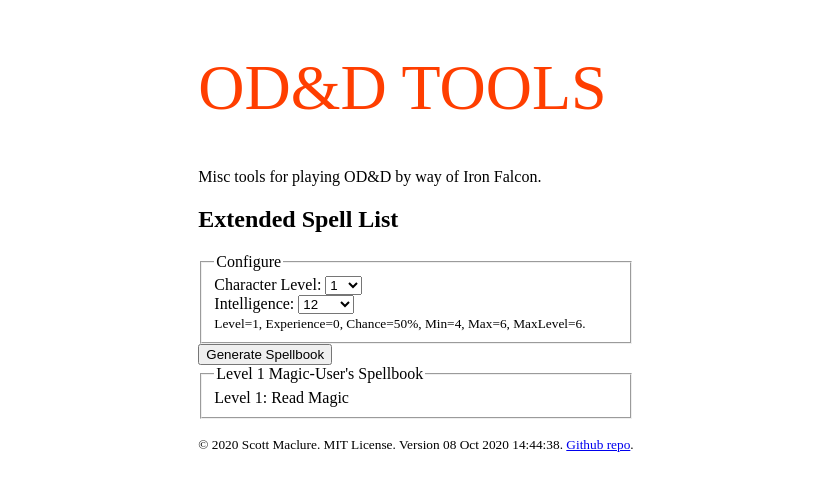
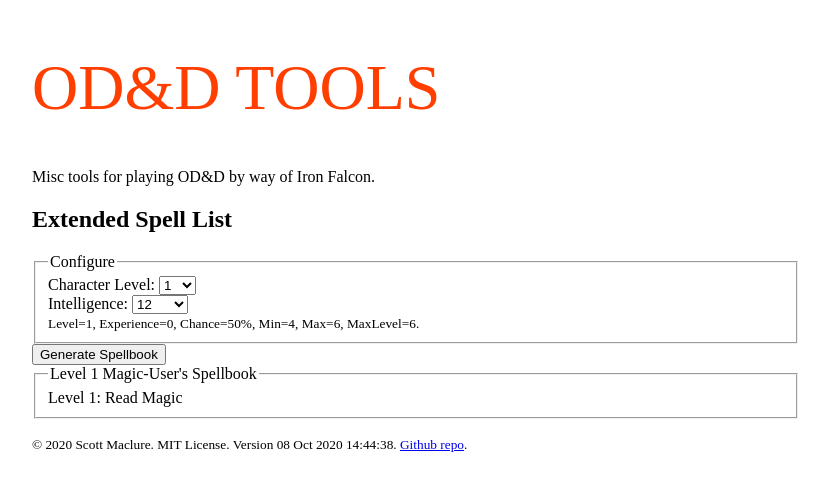
Before and after one commit to ScottMaclure/oddtools, a Svelte app: page / in a window 1280 px wide. Shown: the top 490 px of the page, without its empty margins (224-1053 px from the left). Built offline with nearby package versions, Linux system fonts and the light colour scheme; the HTML template or start-up script is replaced by a standard one.

Commit message:
Fix width issue.

```diff
--- a/src/App.svelte
+++ b/src/App.svelte
@@ -7,7 +7,7 @@
 	let spellBook = deepClone(ifData.classes.magicUser.startingSpellBook)
 
 	function resetSpellBook() {
-		console.log('resetSpellBook called')
+		//console.log('resetSpellBook called')
 		spellBook = deepClone(ifData.classes.magicUser.startingSpellBook)
 	}
 
@@ -15,12 +15,12 @@
 
 		// Reset the spellbook
 		resetSpellBook()
-		console.log('generateSpellBook, selectedIntelligence:', selectedIntelligence)
+		//console.log('generateSpellBook, selectedIntelligence:', selectedIntelligence)
 
 		// Go through each class level up to the "maxSpellLevel", which is the highgest memorizable spell level.
 		for (let i = 0; i < selectedLevel.maxSpellLevel; i++) {
 
-			console.log('Generating spells for level:', i+1)
+			//console.log('Generating spells for level:', i+1)
 
 			let currentSpells = spellBook[i].spells
 			let spellsAvailable = deepClone(ifData.classes.magicUser.spells[i])
@@ -30,8 +30,8 @@
 				spellsAvailable = spellsAvailable.filter(item => item !== "Read Magic")
 			}
 
-			console.log('currentSpells:', currentSpells)
-			console.log('spellsAvailable:', spellsAvailable)
+			//console.log('currentSpells:', currentSpells)
+			//console.log('spellsAvailable:', spellsAvailable)
 
 			let moreSpells = true
 			while (moreSpells) {
@@ -119,7 +119,7 @@
 				<legend>Configure</legend>
 				<div>
 					Character Level:
-					<select bind:value={selectedLevel} on:blur={resetSpellBook}>
+					<select bind:value={selectedLevel} on:change={resetSpellBook}>
 						{#each ifData.classes.magicUser.levels as option}
 							<option value={option}>{option.level}</option>
 						{/each}
@@ -180,6 +180,7 @@
 
 	.container > .item {
 		max-width: 768px;
+		width: 100%;
 	}
 
 	h1 {
```
Also changed, not shown: 4 other files (tests, documents, lock files or other folders).
